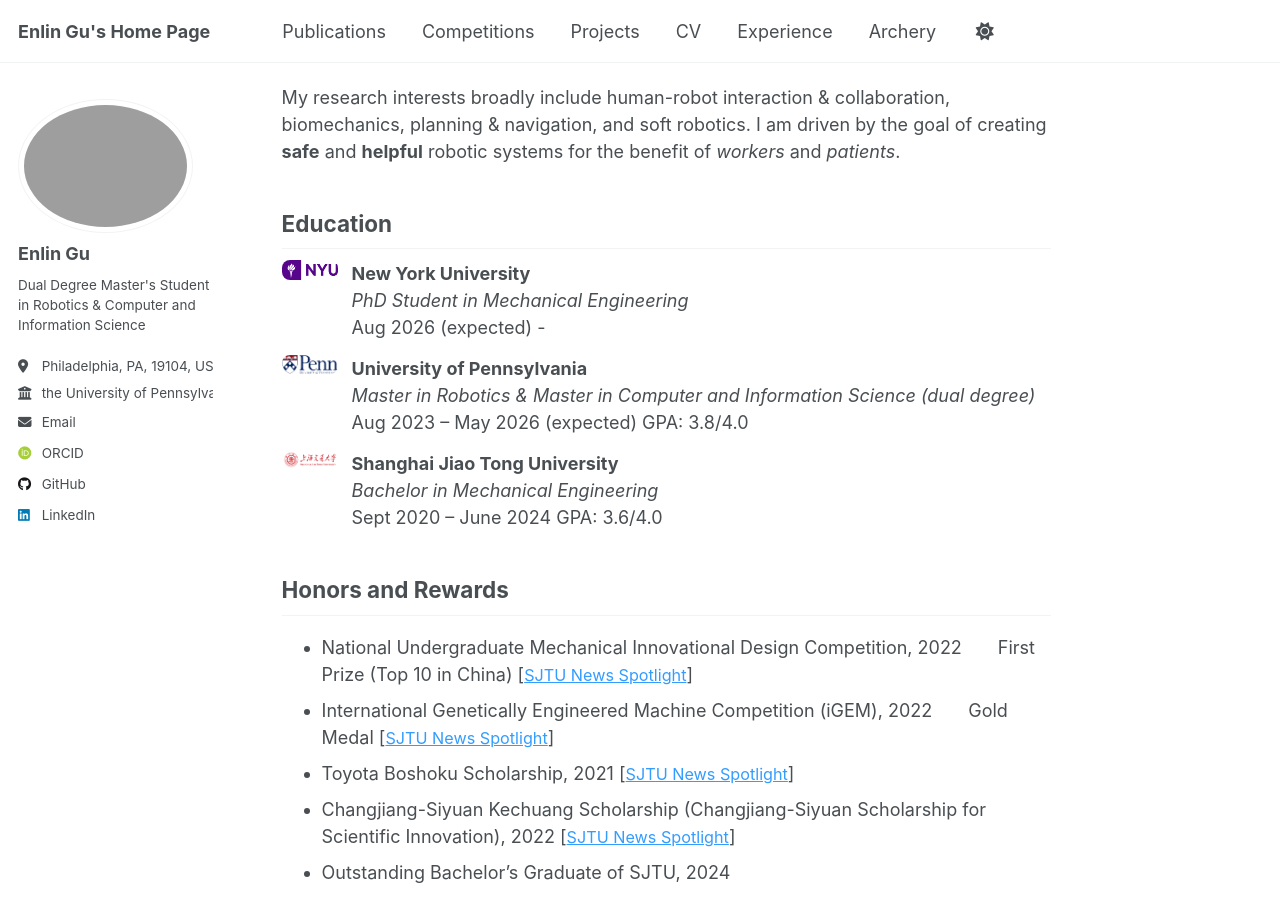
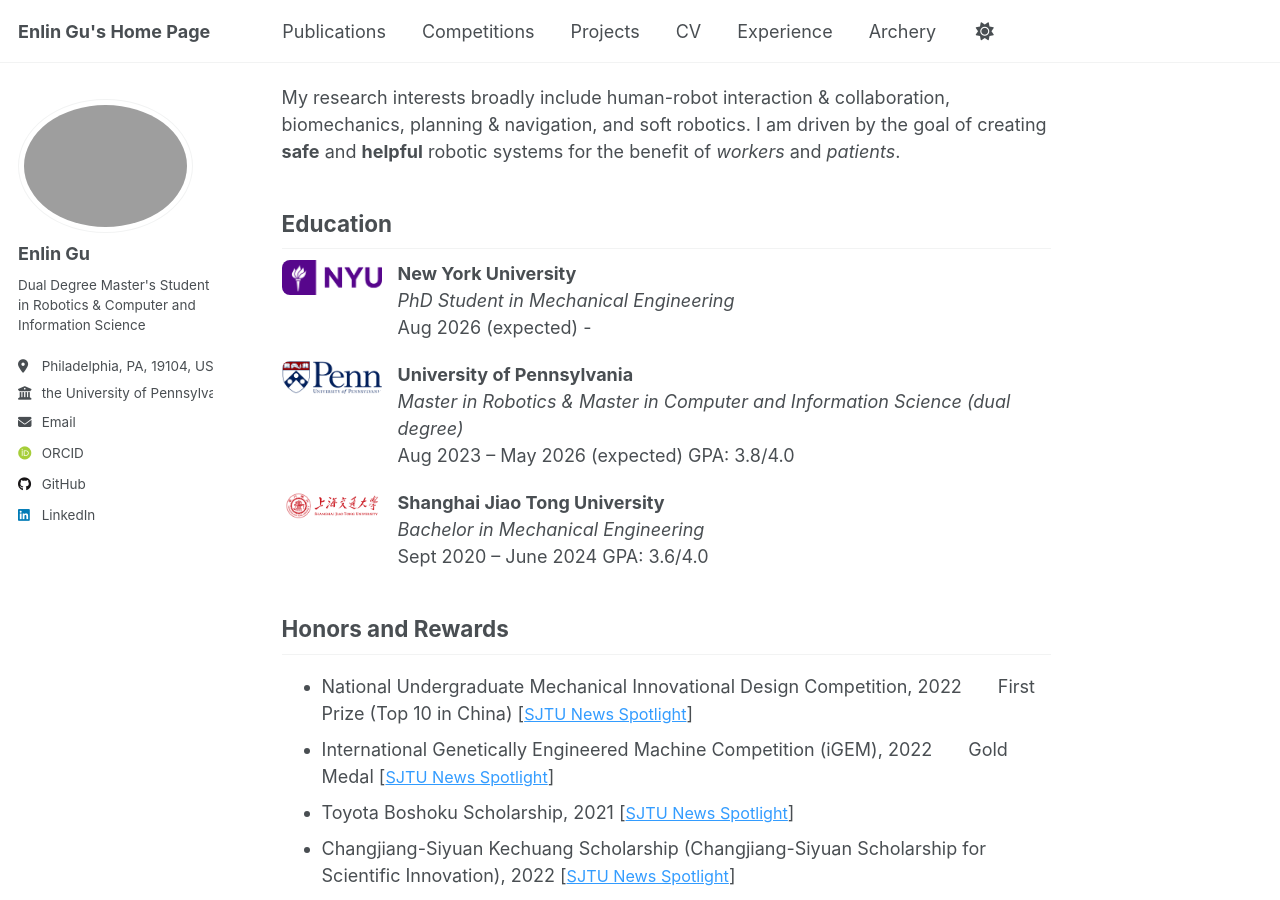
Before and after one commit to Gelrignard/gelrignard.github.io, a Jekyll site: the page built from _pages/about.md, in a window 1280 px wide and 900 px high, scrolled down 320 px. Built offline with Jekyll 4.4.1, drawn with Linux system fonts in a browser that asks for light colours; some web fonts are replaced; a script that is not in the unit is left out.

Commit message:
test font size change

```diff
--- a/_pages/about.md
+++ b/_pages/about.md
@@ -14,19 +14,9 @@
 My research interests broadly include human-robot interaction & collaboration, biomechanics, planning & navigation, and soft robotics. I am driven by the goal of creating **safe** and **helpful** robotic systems for the benefit of *workers* and *patients*.
 
 ## Education
-<!-- **New York University**
-*PhD Student in Mechanical Engineering*
-Aug 2026 (expected) -
-
-**University of Pennsylvania**
-*Master in Robotics & Master in Computer and Information Science (dual degree)*
-Aug 2023 – May 2026 (expected)  GPA: 3.8/4.0
-
-**Shanghai Jiao Tong University**
-*Bachelor in Mechanical Engineering*
-Sept 2020 – June 2024  GPA: 3.6/4.0 -->
-
-<div style="display:flex; align-items:flex-start; gap:14px; margin-bottom:14px;"> <img src="/images/schoolbadge/NYU_Short_RGB_Color.png" alt="NYU badge" width="56" style="border-radius:8px;"> <div> <strong>New York University</strong><br> <em>PhD Student in Mechanical Engineering</em><br> Aug 2026 (expected) - </div> </div> <div style="display:flex; align-items:flex-start; gap:14px; margin-bottom:14px;"> <img src="/images/schoolbadge/UniversityofPennsylvania_FullLogo_RGB.png" alt="UPenn badge" width="56" style="border-radius:8px;"> <div> <strong>University of Pennsylvania</strong><br> <em>Master in Robotics & Master in Computer and Information Science (dual degree)</em><br> Aug 2023 – May 2026 (expected) GPA: 3.8/4.0 </div> </div> <div style="display:flex; align-items:flex-start; gap:14px; margin-bottom:14px;"> <img src="/images/schoolbadge/SJTU_ch_en_color.png" alt="SJTU badge" width="56" style="border-radius:8px;"> <div> <strong>Shanghai Jiao Tong University</strong><br> <em>Bachelor in Mechanical Engineering</em><br> Sept 2020 – June 2024 GPA: 3.6/4.0 </div> </div>
+<div style="display:flex; align-items:flex-start; gap:16px; margin-bottom:20px;"> <img src="/images/schoolbadge/NYU_Short_RGB_Color.png" alt="NYU badge" width="100" style="flex-shrink:0; border-radius:8px;"> <div> <strong>New York University</strong><br> <em>PhD Student in Mechanical Engineering</em><br> Aug 2026 (expected) - </div> </div>
+<div style="display:flex; align-items:flex-start; gap:16px; margin-bottom:20px;"> <img src="/images/schoolbadge/UniversityofPennsylvania_FullLogo_RGB.png" alt="UPenn badge" width="100" style="flex-shrink:0; border-radius:8px;"> <div> <strong>University of Pennsylvania</strong><br> <em>Master in Robotics & Master in Computer and Information Science (dual degree)</em><br> Aug 2023 – May 2026 (expected) GPA: 3.8/4.0 </div> </div>
+<div style="display:flex; align-items:flex-start; gap:16px; margin-bottom:20px;"> <img src="/images/schoolbadge/SJTU_ch_en_color.png" alt="SJTU badge" width="100" style="flex-shrink:0; border-radius:8px;"> <div> <strong>Shanghai Jiao Tong University</strong><br> <em>Bachelor in Mechanical Engineering</em><br> Sept 2020 – June 2024 GPA: 3.6/4.0 </div> </div>
 
 ## Honors and Rewards
 
--- a/_sass/_themes.scss
+++ b/_sass/_themes.scss
@@ -7,7 +7,7 @@
    ========================================================================== */
 
 /* Used to set the size for <em> */
-$doc-font-size              : 16;
+$doc-font-size              : 14;
 
 /* Paragraph indention */
 $paragraph-indent           : false; // true, false (default)
```
